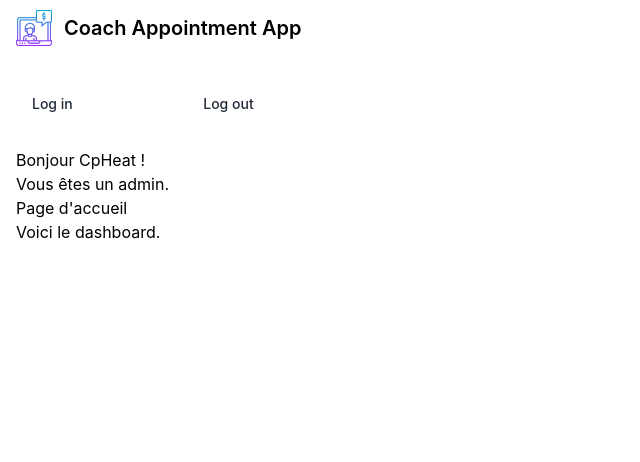
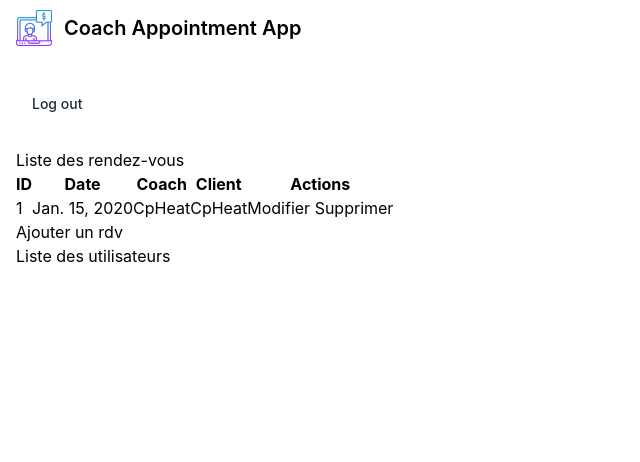
Before and after one commit to CpHeat/coach-appointment-app, a Django app: page /dashboard/ in a window 1280 px wide. Shown: the top 462 px of the page, without its empty margins (0-640 px from the left). Run offline with Django 5.2, Linux system fonts and the light colour scheme; a user stored in the database is signed in; data comes from the database, SQL or seed files in the repository; both versions use the stored data as it was after the commit; tables that the repository leaves empty hold one stand-in row (values such as "Sample post"); style sheets or scripts are compiled from the project's sources; some libraries are stand-ins or nearby versions.

```diff
--- a/coach_appointment_project/coach_appointment_project/settings.py
+++ b/coach_appointment_project/coach_appointment_project/settings.py
@@ -12,6 +12,8 @@ https://docs.djangoproject.com/en/5.2/ref/settings/
 import os
 import sys
 from pathlib import Path
+
+from django.conf.locale.bn.formats import TIME_INPUT_FORMATS
 
 # Build paths inside the project like this: BASE_DIR / 'subdir'.
 BASE_DIR = Path(__file__).resolve().parent.parent
@@ -130,6 +132,10 @@ LANGUAGE_CODE = 'en-us'
 
 TIME_ZONE = 'Europe/Paris'
 
+TIME_INPUT_FORMATS = [
+    '%H:%M',
+]
+
 USE_I18N = True
 
 USE_TZ = True
--- /dev/null
+++ b/coach_appointment_project/coach_appointment_site/decorators.py
@@ -0,0 +1,28 @@
+from functools import wraps
+
+from django.contrib.auth.decorators import login_required
+from django.shortcuts import redirect
+from django.urls import reverse
+
+
+def group_required(group_names=None, access_denied_view='coach_appointment_site:access_denied'):
+    """
+    Décorateur qui vérifie que l'utilisateur appartient à un des groupes spécifiés.
+    Si non connecté => redirige vers login.
+    Si connecté mais sans droits => redirige vers access_denied.
+    """
+    def decorator(view_func):
+        @wraps(view_func)
+        def _wrapped_view(request, *args, **kwargs):
+            if not request.user.is_authenticated:
+                # pas connecté => on dit simplement "authenticated user"
+                return redirect(reverse(access_denied_view, kwargs={'required_role': 'authenticated user'}))
+            if group_names:
+                if not request.user.groups.filter(name__in=group_names).exists():
+                    # connecté mais pas dans le(s) bon(s) groupe(s)
+                    required_role = " or ".join(group_names)
+                    return redirect(reverse(access_denied_view, kwargs={'required_role': required_role}))
+                    # autorisé
+            return view_func(request, *args, **kwargs)
+        return _wrapped_view
+    return decorator
--- a/coach_appointment_project/coach_appointment_site/templates/coach_appointment_site/dashboard.html
+++ b/coach_appointment_project/coach_appointment_site/templates/coach_appointment_site/dashboard.html
@@ -11,18 +11,55 @@
 {% block content %}
 
     {% if user.is_authenticated %}
-        <p>Bonjour {{ user.username }} !</p>
+        <h1>Liste des rendez-vous</h1>
+
+        <table>
+            <thead>
+                <tr>
+                    <th>ID</th>
+                    <th>Date</th>
+                    <th>Coach</th>
+                    <th>Client</th>
+                    <th>Actions</th>
+                </tr>
+            </thead>
+            <tbody>
+                {% for appointment in appointments %}
+                <tr>
+                    <td>{{ appointment.id }}</td>
+                    <td>{{ appointment.date }}</td>
+                    <td>{{ appointment.coach.username }}</td>
+                    <td>{{ appointment.client.username }}</td>
+                    <td>
+                        <a href="{% url 'coach_appointment_site:update_appointment' appointment.id %}">Modifier</a>
+                        <form action="{% url 'coach_appointment_site:delete_appointment' appointment.id %}" method="post" style="display:inline;">
+                            {% csrf_token %}
+                            <button type="submit" onclick="return confirm('Êtes-vous sûr de vouloir supprimer ce rendez-vous ?')">Supprimer</button>
+                        </form>
+                    </td>
+                </tr>
+                {% empty %}
+                <tr>
+                    <td colspan="5">Aucun rendez-vous.</td>
+                </tr>
+                {% endfor %}
+            </tbody>
+        </table>
+        <a href="{% url 'coach_appointment_site:create_appointment' %}">Ajouter un rdv</a>
+
+
+
+
+
         {% if user|has_group:"admin" %}
-            <p>Vous êtes un admin.</p>
-        {% elif user|has_group:"coach" %}
-            <p>Vous êtes un coach.</p>
-        {% elif user|has_group:"client" %}
-            <p>Vous êtes un client.</p>
+
+        <h1>Liste des utilisateurs</h1>
+
+
+
+
         {% endif %}
     {% else %}
       <p>Vous n'êtes pas connecté.</p>
     {% endif %}
-
-    <h1 class="bg-testpink">Page d'accueil</h1>
-    <p>Voici le dashboard.</p>
 {% endblock %}
--- a/coach_appointment_project/coach_appointment_site/templates/coach_appointment_site/partials/header.html
+++ b/coach_appointment_project/coach_appointment_site/templates/coach_appointment_site/partials/header.html
@@ -8,9 +8,12 @@
                 <span class="self-center text-xl font-semibold whitespace-nowrap dark:text-white">Coach Appointment App</span>
             </a>
             <div class="flex items-center lg:order-2">
-                <a href="{% url 'coach_appointment_site:login' %}" class="text-gray-800 dark:text-white hover:bg-gray-50 focus:ring-4 focus:ring-gray-300 font-medium rounded-lg text-sm px-4 lg:px-5 py-2 lg:py-2.5 mr-2 dark:hover:bg-gray-700 focus:outline-none dark:focus:ring-gray-800">Log in</a>
-                <a href="{% url 'coach_appointment_site:signup' %}" class="text-white dark:bg-white dark:text-gray-800 hover:text-white hover:bg-gray-50 focus:ring-4 focus:ring-gray-300 font-medium rounded-lg text-sm px-4 lg:px-5 py-2 lg:py-2.5 mr-2 dark:hover:bg-gray-700 focus:outline-none dark:focus:ring-gray-800">Sign up</a>
-                <a href="{% url 'coach_appointment_site:logout' %}" class="text-gray-800 dark:text-white hover:bg-gray-50 focus:ring-4 focus:ring-gray-300 font-medium rounded-lg text-sm px-4 lg:px-5 py-2 lg:py-2.5 mr-2 dark:hover:bg-gray-700 focus:outline-none dark:focus:ring-gray-800">Log out</a>
+                {% if user.is_authenticated %}
+                    <a href="{% url 'coach_appointment_site:logout' %}" class="text-gray-800 dark:text-white hover:bg-gray-50 focus:ring-4 focus:ring-gray-300 font-medium rounded-lg text-sm px-4 lg:px-5 py-2 lg:py-2.5 mr-2 dark:hover:bg-gray-700 focus:outline-none dark:focus:ring-gray-800">Log out</a>
+                {% else %}
+                    <a href="{% url 'coach_appointment_site:login' %}" class="text-gray-800 dark:text-white hover:bg-gray-50 focus:ring-4 focus:ring-gray-300 font-medium rounded-lg text-sm px-4 lg:px-5 py-2 lg:py-2.5 mr-2 dark:hover:bg-gray-700 focus:outline-none dark:focus:ring-gray-800">Log in</a>
+                    <a href="{% url 'coach_appointment_site:signup' %}" class="text-white dark:bg-white dark:text-gray-800 hover:text-white hover:bg-gray-50 focus:ring-4 focus:ring-gray-300 font-medium rounded-lg text-sm px-4 lg:px-5 py-2 lg:py-2.5 mr-2 dark:hover:bg-gray-700 focus:outline-none dark:focus:ring-gray-800">Sign up</a>
+                {% endif %}
                 <button data-collapse-toggle="mobile-menu-2" type="button" class="inline-flex items-center p-2 ml-1 text-sm text-gray-500 rounded-lg lg:hidden hover:bg-gray-100 focus:outline-none focus:ring-2 focus:ring-gray-200 dark:text-gray-400 dark:hover:bg-gray-700 dark:focus:ring-gray-600" aria-controls="mobile-menu-2" aria-expanded="false">
                     <span class="sr-only">Open main menu</span>
                     <svg class="w-6 h-6" fill="currentColor" viewBox="0 0 20 20" xmlns="http://www.w3.org/2000/svg"><path fill-rule="evenodd" d="M3 5a1 1 0 011-1h12a1 1 0 110 2H4a1 1 0 01-1-1zM3 10a1 1 0 011-1h12a1 1 0 110 2H4a1 1 0 01-1-1zM3 15a1 1 0 011-1h12a1 1 0 110 2H4a1 1 0 01-1-1z" clip-rule="evenodd"></path></svg>
--- a/coach_appointment_project/coach_appointment_site/urls.py
+++ b/coach_appointment_project/coach_appointment_site/urls.py
@@ -5,11 +5,14 @@ from . import views
 
 
 urlpatterns = [
+    path('access-denied/<str:required_role>/', views.access_denied_view, name='access_denied'),
     path("signup/", views.signup_view, name="signup"),
     path("login/", views.login_view, name="login"),
     path("logout/", views.logout_view, name="logout"),
     path("", views.index_view, name="index"),
     path("dashboard/", views.dashboard_view, name="dashboard"),
-    path("create_user/", views.create_user_view, name="create_user"),
-    path("create_appointment/", views.create_appointment_view, name="create_appointment"),
+    path("user/create/", views.create_user_view, name="create_user"),
+    path("appointment/create/", views.create_appointment_view, name="create_appointment"),
+    path("appointment/<int:appointment_id>/update/", views.update_appointment_view, name="update_appointment"),
+    path("appointment/<int:appointment_id>/delete/", views.delete_appointment_view, name="delete_appointment"),
 ] + debug_toolbar_urls()
--- a/coach_appointment_project/coach_appointment_site/views.py
+++ /dev/null
@@ -1,70 +0,0 @@
-from django.contrib.auth import logout, login, authenticate
-from django.contrib.auth.forms import UserCreationForm, AuthenticationForm
-from django.contrib.auth.models import Group
-from django.shortcuts import render, redirect
-
-from .forms import CustomUserCreationForm, AppointmentCreationForm
-
-
-def signup_view(request):
-    if request.method == "POST":
-        form = UserCreationForm(request.POST)
-        if form.is_valid():
-            # Saves the user and attach it to client group
-            user = form.save()
-            client_group, created = Group.objects.get_or_create(name='client')
-            user.groups.add(client_group)
-
-            # Logs the user
-            new_user = authenticate(username=form.cleaned_data['username'],
-                                    password=form.cleaned_data['password1'],)
-            login(request, new_user)
-
-            return redirect("coach_appointment_site:login")
-    else:
-        form = UserCreationForm()
-
-    return render(request, "registration/signup.html", {"form": form})
-
-def login_view(request):
-    if request.method == "POST":
-        username = request.POST["username"]
-        password = request.POST["password"]
-        user = authenticate(request, username=username, password=password)
-        if user is not None:
-            login(request, user)
-            return redirect("coach_appointment_site:index")
-
-    return render(request, "registration/login.html", {"form": AuthenticationForm()})
-
-def logout_view(request):
-    logout(request)
-    return redirect("coach_appointment_site:index")
-
-def index_view(request):
-    return render(request, "coach_appointment_site/index.html", {})
-
-def dashboard_view(request):
-    return render(request, "coach_appointment_site/dashboard.html", {})
-
-def create_appointment_view(request):
-    if request.method == "POST":
-        form = AppointmentCreationForm(request.POST)
-        if form.is_valid():
-            form.save()
-            return redirect("coach_appointment_site:dashboard")
-    else:
-        form = AppointmentCreationForm()
-    return render(request, "coach_appointment_site/forms/create_appointment.html", {"form": form})
-
-def create_user_view(request):
-    if request.method == "POST":
-        form = CustomUserCreationForm(request.POST)
-        if form.is_valid():
-            user = form.save()
-            group = form.cleaned_data["group"]
-            user.groups.add(group)
-            return redirect("coach_appointment_site:dashboard")
-    else:
-        form = CustomUserCreationForm()
-    return render(request, "coach_appointment_site/forms/create_user.html", {"form": form})
--- /dev/null
+++ b/coach_appointment_project/coach_appointment_site/views/__init__.py
@@ -0,0 +1,3 @@
+from .forms import *
+from .registration import *
+from .site import *
--- /dev/null
+++ b/coach_appointment_project/coach_appointment_site/views/site.py
@@ -0,0 +1,21 @@
+from django.shortcuts import render
+
+from ..decorators import group_required
+from ..models import Appointment
+
+
+@group_required([])
+def dashboard_view(request):
+    user = request.user
+
+    if user.groups.filter(name='admin').exists():
+        appointments = Appointment.objects.all()
+    elif user.groups.filter(name='coach').exists():
+        appointments = Appointment.objects.filter(coach=user)
+    elif user.groups.filter(name='client').exists():
+        appointments = Appointment.objects.filter(client=user)
+
+    return render(request, "coach_appointment_site/dashboard.html", {'appointments': appointments})
+
+def index_view(request):
+    return render(request, "coach_appointment_site/index.html", {})
```
Also changed, not shown: coach_appointment_project/coach_appointment_site/forms.py (+6 -1 lines), coach_appointment_project/coach_appointment_site/templates/coach_appointment_site/forms/update_appointment.html (added, +16 -0 lines), coach_appointment_project/coach_appointment_site/templates/registration/custom_access_denied.html (added, +10 -0 lines), coach_appointment_project/coach_appointment_site/views/forms.py (added, +49 -0 lines), coach_appointment_project/coach_appointment_site/views/registration.py (added, +50 -0 lines), coach_appointment_project/db.sqlite3.
